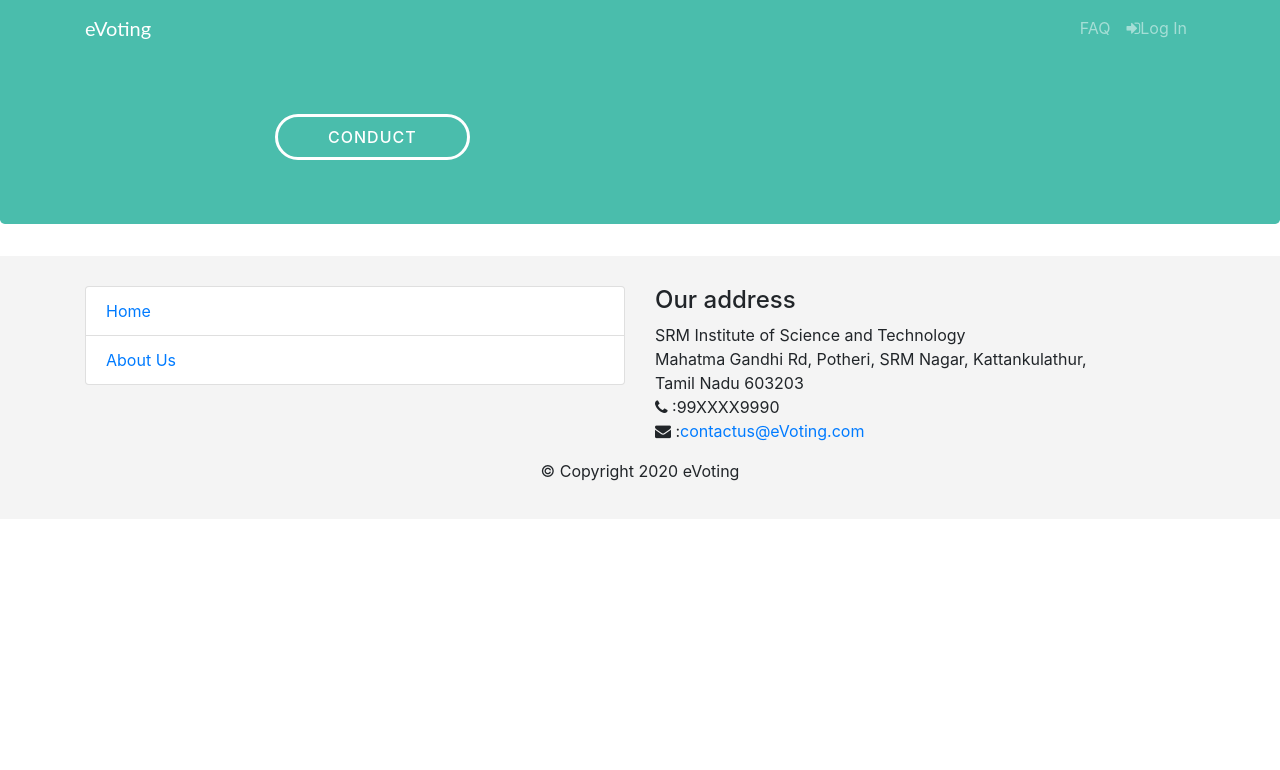
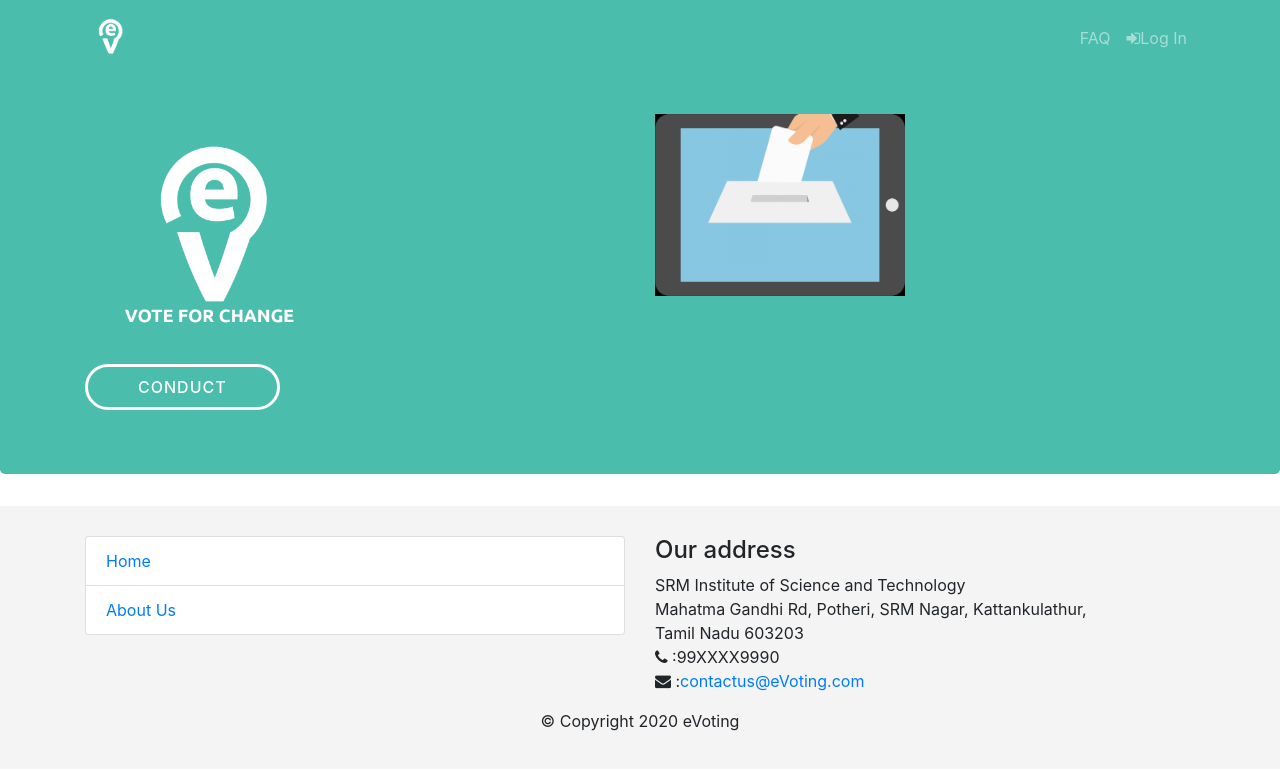
Before and after one commit to aviralkapoor/eVoting, a website: page index.html in a window 1280 px wide. Drawn offline with nearby package versions, Linux system fonts and the light colour scheme.

Commit message:
Logo and Svg Updated

```diff
--- a/index.html
+++ b/index.html
@@ -10,7 +10,8 @@
     <link rel="stylesheet" href="node_modules\bootstrap-social\bootstrap-social.css">
     <link rel="stylesheet" href="node_modules\font-awesome\css\font-awesome.min.css">
     <link rel="stylesheet" href="css/style.css">
-    <title>eVoting</title>
+    <link rel="shortcut icon" href="img/evote icon.png">
+    <title>eVote</title>
 </head>
 <body>
     <nav class="navbar navbar-dark navbar-expand-sm fixed-top">
@@ -18,7 +19,7 @@
             <button class="navbar-toggler" type="button" data-toggle="collapse" data-target="#Navbar">
             <div class="navbar-toggler-icon"></div>
             </button>
-            <a class="navbar-brand mr-auto" href="#"style="font-family:Lato">eVoting</a>
+            <a class="navbar-brand mr-auto" href="#"style="font-family:Lato"><img src="img/evote icon.png" width="50px"></a>
             <div class="collapse navbar-collapse" id="Navbar">
                <ul class="navbar-nav ml-auto">
                 <li class="nav-item"><a class="nav-link"href="#">FAQ</a></li>
@@ -30,7 +31,15 @@
     <header class="jumbotron">
         <div class="container">
         <div class="row">
-            <div class="col-12 col-md-6 offset-md-2">
+            <div class="col-6">
+                <img src="\img\evote logo.png" width="250px">
+            </div>
+            <div class="col-12 col-md-6">
+                <img src="\img\evote.gif" width="250px">
+            </div>
+        </div>
+        <div class="row">
+            <div class="col-12 col-md-6">
                 <button class="btn">Conduct</button>
             </div>
         </div>
```
Also changed, not shown: img/evote icon.png (added), img/evote logo.png (added), img/evote.GIF (added).
